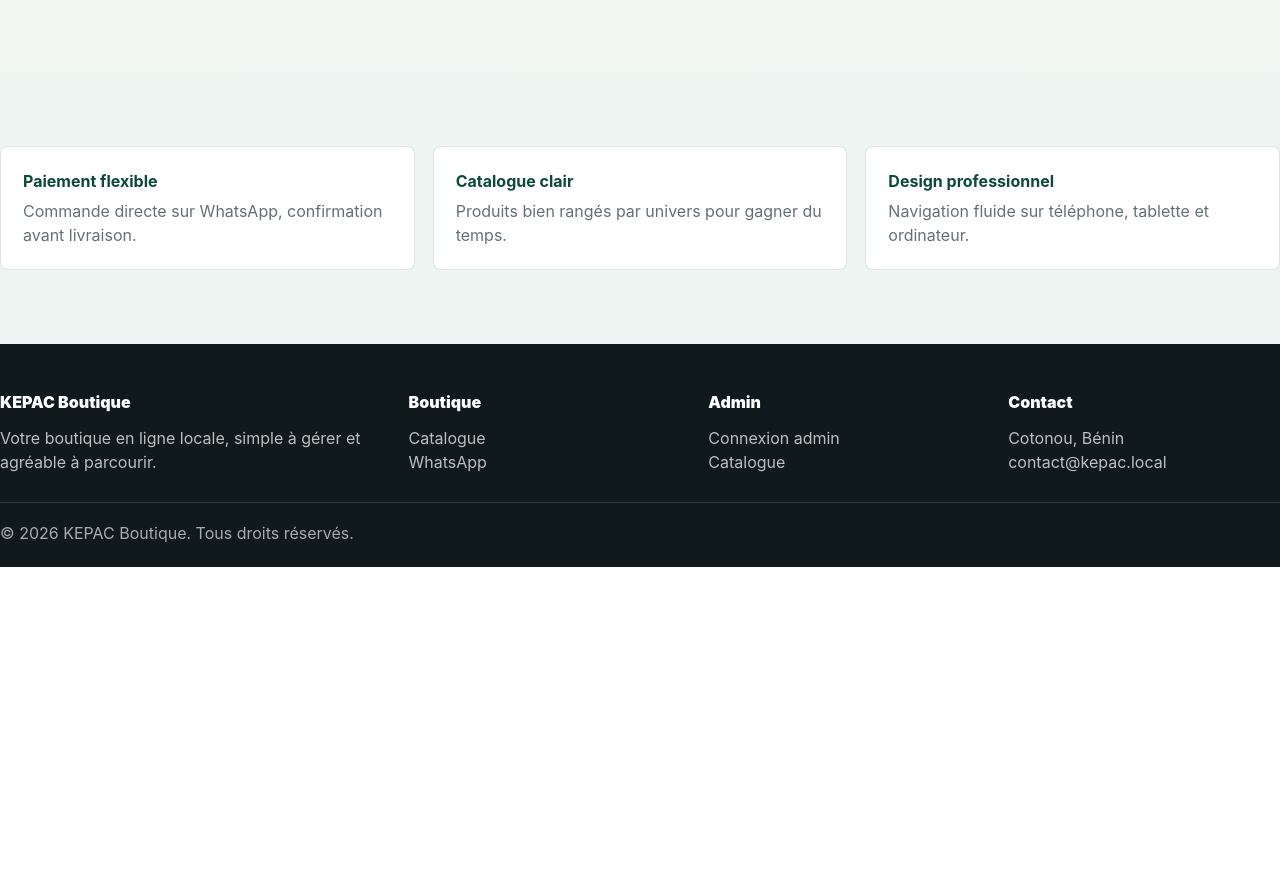
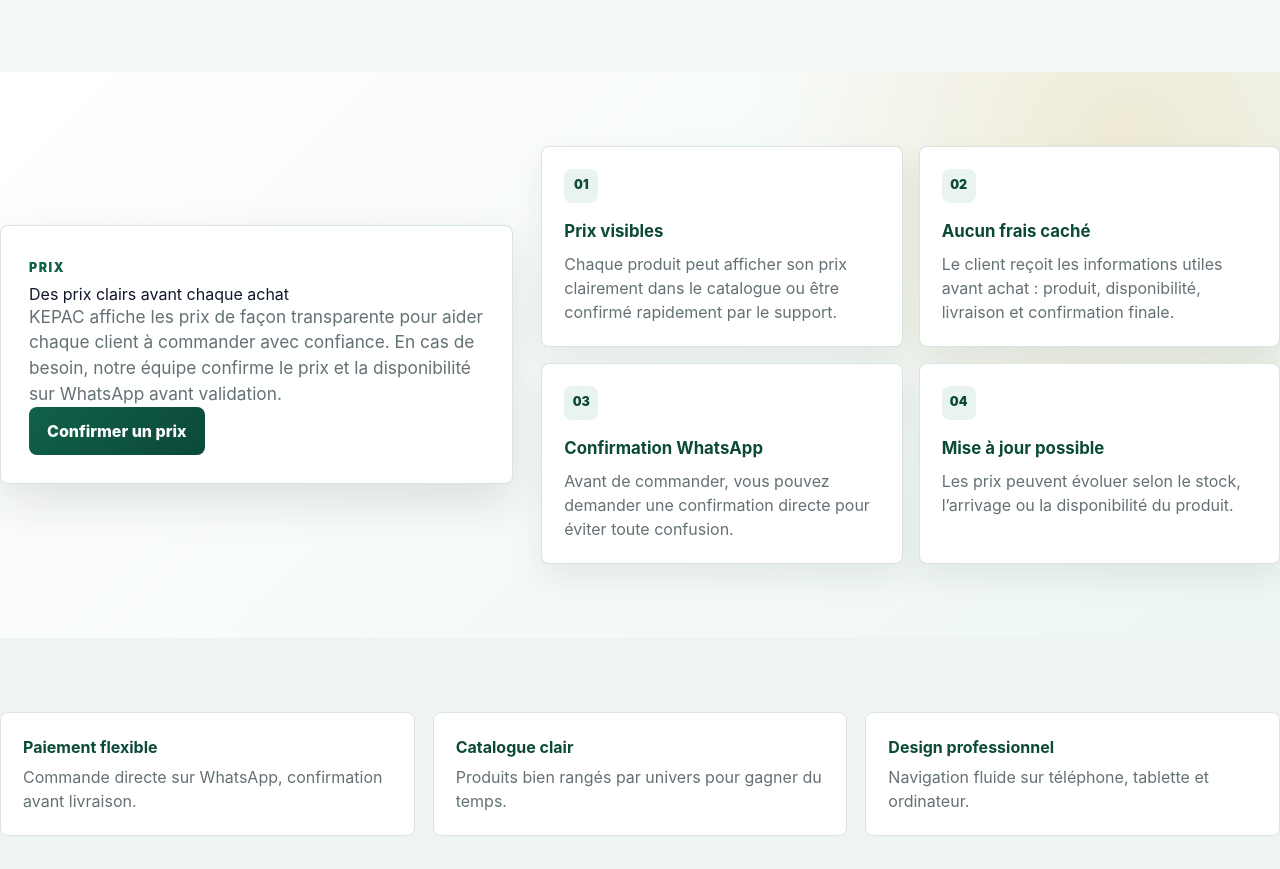
Before and after one commit to Gerdette14/-Projet_kepac, a website: page public/index.html in a window 1280 px wide. Shown: the part 3295-4164 px from the top of the page. Before the commit the page ends 3862 px from the top, so only its background shows below. Drawn offline with nearby package versions, Linux system fonts and the light colour scheme; no server answers.

Commit message:
Ajouter section prix

```diff
--- a/public/css/style.css
+++ b/public/css/style.css
@@ -765,6 +765,79 @@ h3 {
   font-size: clamp(1.45rem, 2.5vw, 2.2rem);
 }
 
+.pricing-section {
+  background:
+    radial-gradient(circle at 88% 12%, rgba(214, 166, 64, 0.18), transparent 30%),
+    linear-gradient(135deg, #ffffff 0%, #edf6f2 100%);
+}
+
+.pricing-wrap {
+  display: grid;
+  grid-template-columns: minmax(0, 0.82fr) minmax(0, 1.18fr);
+  gap: 28px;
+  align-items: center;
+}
+
+.pricing-intro {
+  padding: 28px;
+  border: 1px solid rgba(17, 97, 73, 0.16);
+  border-radius: var(--radius);
+  background: rgba(255, 255, 255, 0.82);
+  box-shadow: var(--shadow);
+}
+
+.pricing-intro h2 {
+  margin-top: 8px;
+}
+
+.pricing-grid {
+  display: grid;
+  grid-template-columns: repeat(2, minmax(0, 1fr));
+  gap: 16px;
+}
+
+.pricing-card {
+  min-height: 178px;
+  padding: 22px;
+  border: 1px solid rgba(17, 97, 73, 0.16);
+  border-radius: var(--radius);
+  background: #fff;
+  box-shadow: 0 14px 32px rgba(23, 33, 38, 0.08);
+  transition: transform 0.22s ease, box-shadow 0.22s ease, border-color 0.22s ease;
+}
+
+.pricing-card:hover {
+  border-color: rgba(17, 97, 73, 0.3);
+  box-shadow: var(--shadow-hover);
+  transform: translateY(-4px);
+}
+
+.pricing-card span {
+  display: inline-flex;
+  width: 34px;
+  height: 34px;
+  align-items: center;
+  justify-content: center;
+  margin-bottom: 16px;
+  border-radius: var(--radius);
+  background: var(--brand-soft);
+  color: var(--brand-dark);
+  font-size: 0.78rem;
+  font-weight: 900;
+}
+
+.pricing-card strong {
+  display: block;
+  margin-bottom: 8px;
+  color: var(--brand-dark);
+  font-size: 1.05rem;
+}
+
+.pricing-card p {
+  margin-bottom: 0;
+  color: var(--muted);
+}
+
 .filters {
   align-self: start;
   position: sticky;
@@ -1176,6 +1249,7 @@ h3 {
   .hero-grid,
   .admin-hero,
   .profile-hero,
+  .pricing-wrap,
   .profile-layout,
   .catalog-layout,
   .cart-layout,
@@ -1191,6 +1265,10 @@ h3 {
     grid-template-columns: repeat(2, 1fr);
   }
 
+  .pricing-grid {
+    grid-template-columns: 1fr;
+  }
+
   .value-grid {
     grid-template-columns: 1fr;
   }
@@ -1348,6 +1426,7 @@ h3 {
   .product-card,
   .category-tile,
   .value-item,
+  .pricing-card,
   .form-panel,
   .profile-box,
   .admin-card,
@@ -1387,7 +1466,8 @@ h3 {
   }
 
   .profile-hero,
-  .admin-hero {
+  .admin-hero,
+  .pricing-intro {
     padding: 18px;
     gap: 18px;
   }
--- a/public/index.html
+++ b/public/index.html
@@ -7,7 +7,7 @@
   <meta name="description" content="Boutique KEPAC pour vêtements tendance, chaussures et équipements topographiques professionnels.">
   <script src="js/tailwind-config.js"></script>
   <script src="https://cdn.tailwindcss.com"></script>
-  <link rel="stylesheet" href="css/style.css?v=5">
+  <link rel="stylesheet" href="css/style.css?v=6">
 </head>
 <body class="min-h-screen antialiased text-slate-900">
   <div class="topbar">
@@ -112,6 +112,39 @@
       </div>
     </section>
 
+    <section class="section pricing-section">
+      <div class="container pricing-wrap">
+        <div class="pricing-intro">
+          <span class="eyebrow">Prix</span>
+          <h2>Des prix clairs avant chaque achat</h2>
+          <p class="lead">KEPAC affiche les prix de façon transparente pour aider chaque client à commander avec confiance. En cas de besoin, notre équipe confirme le prix et la disponibilité sur WhatsApp avant validation.</p>
+          <a class="btn btn-primary" href="https://wa.me/qr/6VMOUHB2HLXTI1" target="_blank" rel="noopener">Confirmer un prix</a>
+        </div>
+        <div class="pricing-grid">
+          <article class="pricing-card">
+            <span>01</span>
+            <strong>Prix visibles</strong>
+            <p>Chaque produit peut afficher son prix clairement dans le catalogue ou être confirmé rapidement par le support.</p>
+          </article>
+          <article class="pricing-card">
+            <span>02</span>
+            <strong>Aucun frais caché</strong>
+            <p>Le client reçoit les informations utiles avant achat : produit, disponibilité, livraison et confirmation finale.</p>
+          </article>
+          <article class="pricing-card">
+            <span>03</span>
+            <strong>Confirmation WhatsApp</strong>
+            <p>Avant de commander, vous pouvez demander une confirmation directe pour éviter toute confusion.</p>
+          </article>
+          <article class="pricing-card">
+            <span>04</span>
+            <strong>Mise à jour possible</strong>
+            <p>Les prix peuvent évoluer selon le stock, l’arrivage ou la disponibilité du produit.</p>
+          </article>
+        </div>
+      </div>
+    </section>
+
     <section class="section section-muted">
       <div class="container">
         <div class="value-grid">
@@ -132,6 +165,6 @@
     </div>
     <div class="container footer-bottom">© 2026 KEPAC Boutique. Tous droits réservés.</div>
   </footer>
-  <script src="js/main.js?v=10"></script>
+  <script src="js/main.js?v=11"></script>
 </body>
 </html>
--- a/public/js/main.js
+++ b/public/js/main.js
@@ -238,8 +238,25 @@ function categoryFallbackImage(category, name = "", index = 0) {
   return pool[index % pool.length] || PRODUCT_IMAGES[0];
 }
 
+function absoluteSiteUrl(path = "") {
+  if (!path) return window.location.origin;
+  if (/^https?:\/\//i.test(path)) return path;
+  return new URL(path.replace(/^\/+/, ""), `${window.location.origin}/`).href;
+}
+
 function whatsappLink(product) {
-  const message = `Bonjour KEPAC GROUP, je souhaite commander ce produit : ${product.name}. Merci de me confirmer la disponibilité.`;
+  const productUrl = absoluteSiteUrl(`produit.html?id=${product.id}`);
+  const imageUrl = absoluteSiteUrl(product.image || fallbackImage(product.id));
+  const message = [
+    "Bonjour KEPAC GROUP, je souhaite commander ce produit.",
+    "",
+    `Produit : ${product.name}`,
+    `Categorie : ${displayCategoryName(product.category)}`,
+    `Image du produit : ${imageUrl}`,
+    `Lien du produit : ${productUrl}`,
+    "",
+    "Merci de me confirmer la disponibilite."
+  ].join("\n");
   return `https://wa.me/${WHATSAPP_NUMBER}?text=${encodeURIComponent(message)}`;
 }
 
```
Also changed, not shown: public/admin.html (+2 -2 lines), public/catalogue.html (+2 -2 lines), public/commande.html (+2 -2 lines), public/connexion.html (+2 -2 lines), public/inscription.html (+2 -2 lines), public/panier.html (+2 -2 lines), public/produit.html (+2 -2 lines), public/profil.html (+2 -2 lines).
